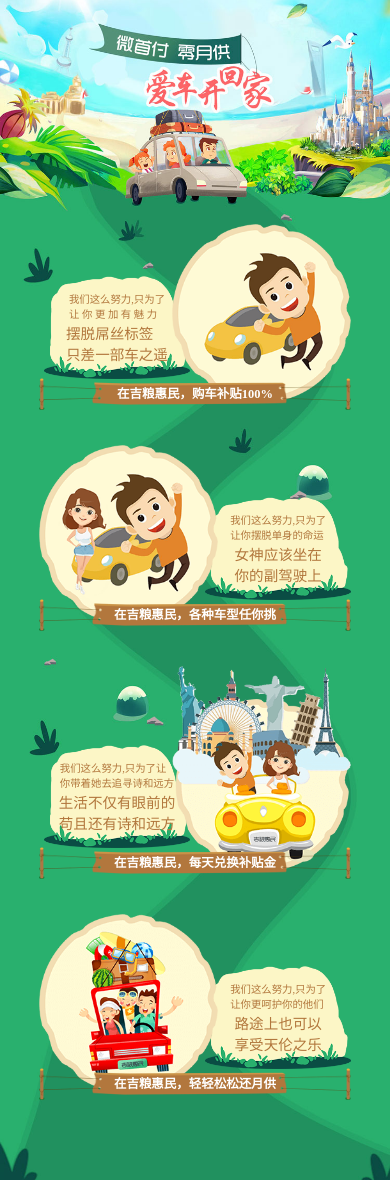
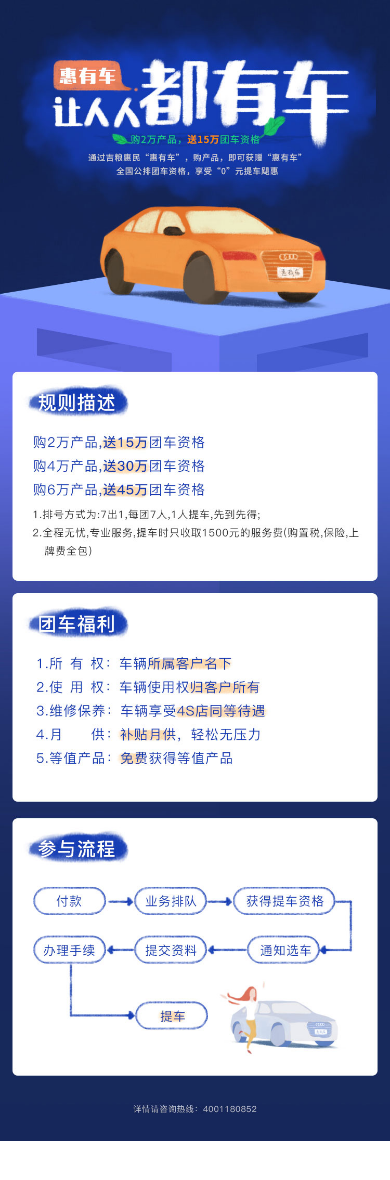
Before and after one commit to r0o0en/mobilePage, a plain HTML site: page pages/buyVehicle/index.html in a window 390 px wide. After the commit the page ends 1141 px from the top, so only its background shows below. Drawn offline with Linux system fonts and the light colour scheme.

Commit message:
1、购车宣传页(pages/buyVehicle/)更新内容 2、保险表单提交页测试接口修正，增加测试环境下表单内容填充按钮

```diff
--- a/pages/buyVehicle/index.html
+++ b/pages/buyVehicle/index.html
@@ -19,56 +19,14 @@
 		<meta http-equiv="x-rim-auto-match" content="none">
 		<meta http-equiv="Pragma" contect="no-cache">
 		<link rel="stylesheet" type="text/css" href="../../public/css/init.css"/>
-		<link rel="stylesheet" type="text/css" href="style.css"/>
+		<!--<link rel="stylesheet" type="text/css" href="style.css"/>-->
 	</head>
 	<body>
 		<div class="page">
-			<!--<img src="img/bg.jpg" class="img-all main-bg"/>-->
-
-			<section class="box01">
-				<header class="title"><strong>在吉粮惠民，购车补贴100%</strong></header>
-				<div class="info">
-					<p>
-						<small>我们这么努力,只为了<br />让&nbsp;你&nbsp;更&nbsp;加&nbsp;有&nbsp;魅&nbsp;力</small>
-					</p>
-					<p>摆脱屌丝标签<br />只差一部车之遥</p>
-				</div>
-				<img class="person" src="img/person01.png"/>
-			</section>
-
-			<section class="box02">
-				<header class="title"><strong>在吉粮惠民，各种车型任你挑</strong></header>
-				<div class="info">
-					<p>
-						<small>我们这么努力,只为了<br />让你摆脱单身的命运</small>
-					</p>
-					<p>女神应该坐在<br />你的副驾驶上</p>
-				</div>
-				<img class="person" src="img/person02.png"/>
-			</section>
-
-			<section class="box03">
-				<header class="title"><strong>在吉粮惠民，每天兑换补贴金</strong></header>
-				<div class="info">
-					<p>
-						<small>我们这么努力,只为了让<br />你带着她去追寻诗和远方</small>
-					</p>
-					<p>生活不仅有眼前的<br />苟且还有诗和远方</p>
-				</div>
-				<img class="person" src="img/person03.png"/>
-			</section>
-
-			<section class="box04">
-				<header class="title"><strong>在吉粮惠民，轻轻松松还月供</strong></header>
-				<div class="info">
-					<p>
-						<small>我们这么努力,只为了<br />让你更呵护你的他们</small>
-					</p>
-					<p>路途上也可以<br />享受天伦之乐</p>
-				</div>
-				<img class="person" src="img/person04.png"/>
-			</section>
-
+			<img src="img/cart01.jpg" class="img-all main-bg"/>
+			<img src="img/cart02.jpg" class="img-all main-bg"/>
+			<img src="img/cart03.jpg" class="img-all main-bg"/>
+			<img src="img/cart04.jpg" class="img-all main-bg"/>
 		</div>
 
 		<script src="../../public/js/init.js" type="text/javascript" charset="utf-8"></script>
--- a/public/js/modal/modal.less
+++ b/public/js/modal/modal.less
@@ -1,7 +1,7 @@
 /* modal.js 提示框*/
-@img-loading:url(../js/modal/loading.gif) no-repeat center/34px 34px ;
-@img-upload:url(../js/modal/upload.gif);
-@img-loader:url(../js/modal/loader.gif);
+@img-loading:url(./loading.gif) no-repeat center/34px 34px ;
+@img-upload:url(./upload.gif);
+@img-loader:url(./loader.gif);
 @bg-sz:34px;
 .modal {
     position: fixed;
```
Also changed, not shown: link.html (+24 -1 lines), link2.html (+2 -1 lines), pages/program/form.html (+6 -1 lines), pages/buyVehicle/img/cart01.jpg (added), pages/buyVehicle/img/cart02.jpg (added), pages/buyVehicle/img/cart03.jpg (added), pages/buyVehicle/img/cart04.jpg (added), public/js/modal/modal.css.
